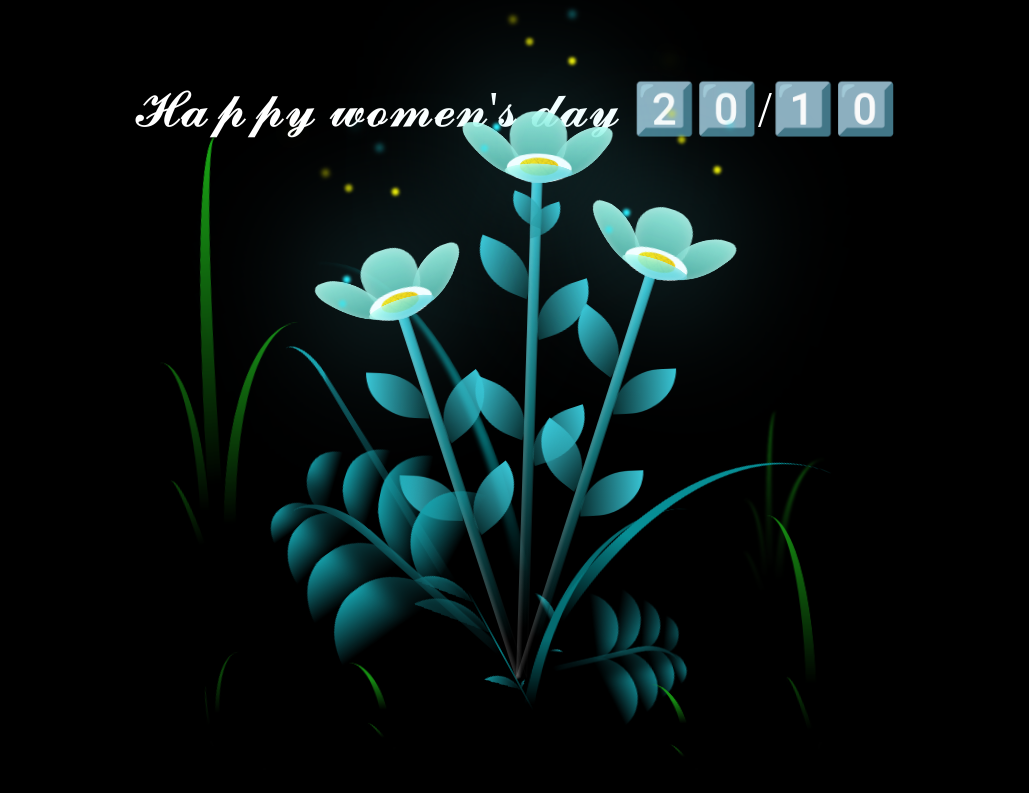
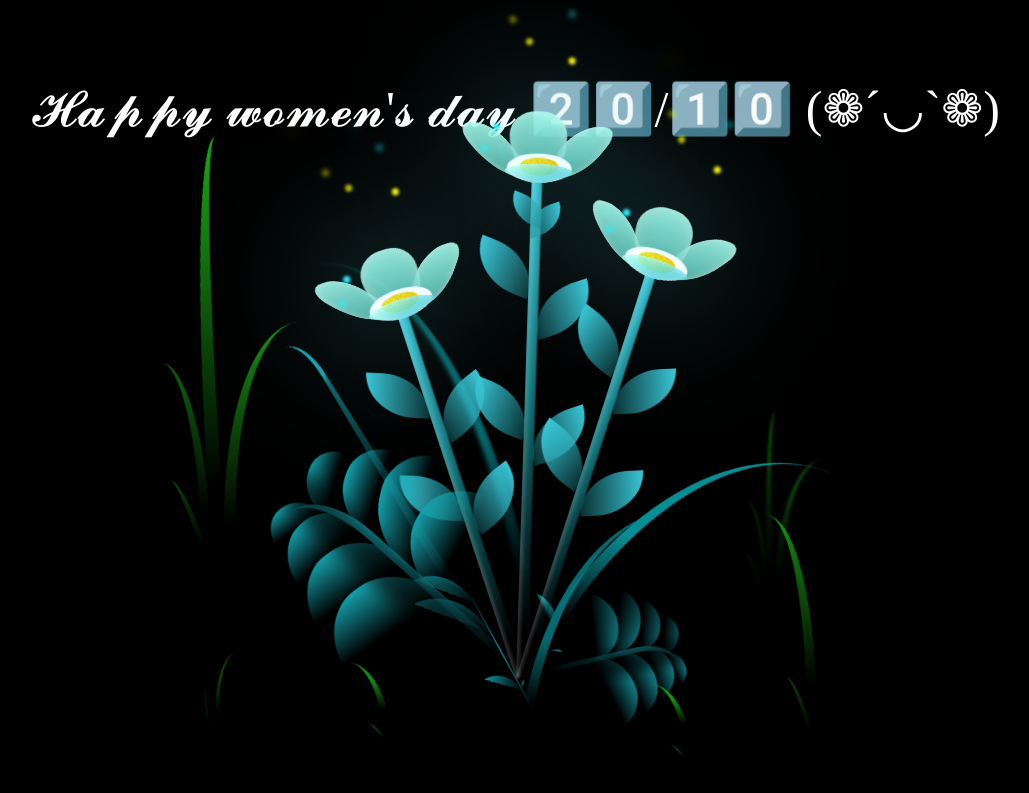
Before and after one commit to zeovncamap/forA1woman, a plain HTML site: page index.html in a window 1280 px wide. Shown: the whole page, without its empty margins (124-1153 px from the left). Drawn offline with Linux system fonts and the light colour scheme.

Commit message:
index.html

```diff
--- a/index.html
+++ b/index.html
@@ -10,7 +10,7 @@
 
 <body class="not-loaded">
     <div class="night"></div>
-    <div class="happy-woman-day">𝓗𝓪𝓹𝓹𝔂 𝔀𝓸𝓶𝓮𝓷'𝓼 𝓭𝓪𝔂 2️⃣0️⃣/1️⃣0️⃣</div>
+    <div class="happy-woman-day">𝓗𝓪𝓹𝓹𝔂 𝔀𝓸𝓶𝓮𝓷'𝓼 𝓭𝓪𝔂 2️⃣0️⃣/1️⃣0️⃣ (❁´◡`❁)</div>
     <div class="flowers">
       <div class="flower flower--1">
         <div class="flower__leafs flower__leafs--1">
```
